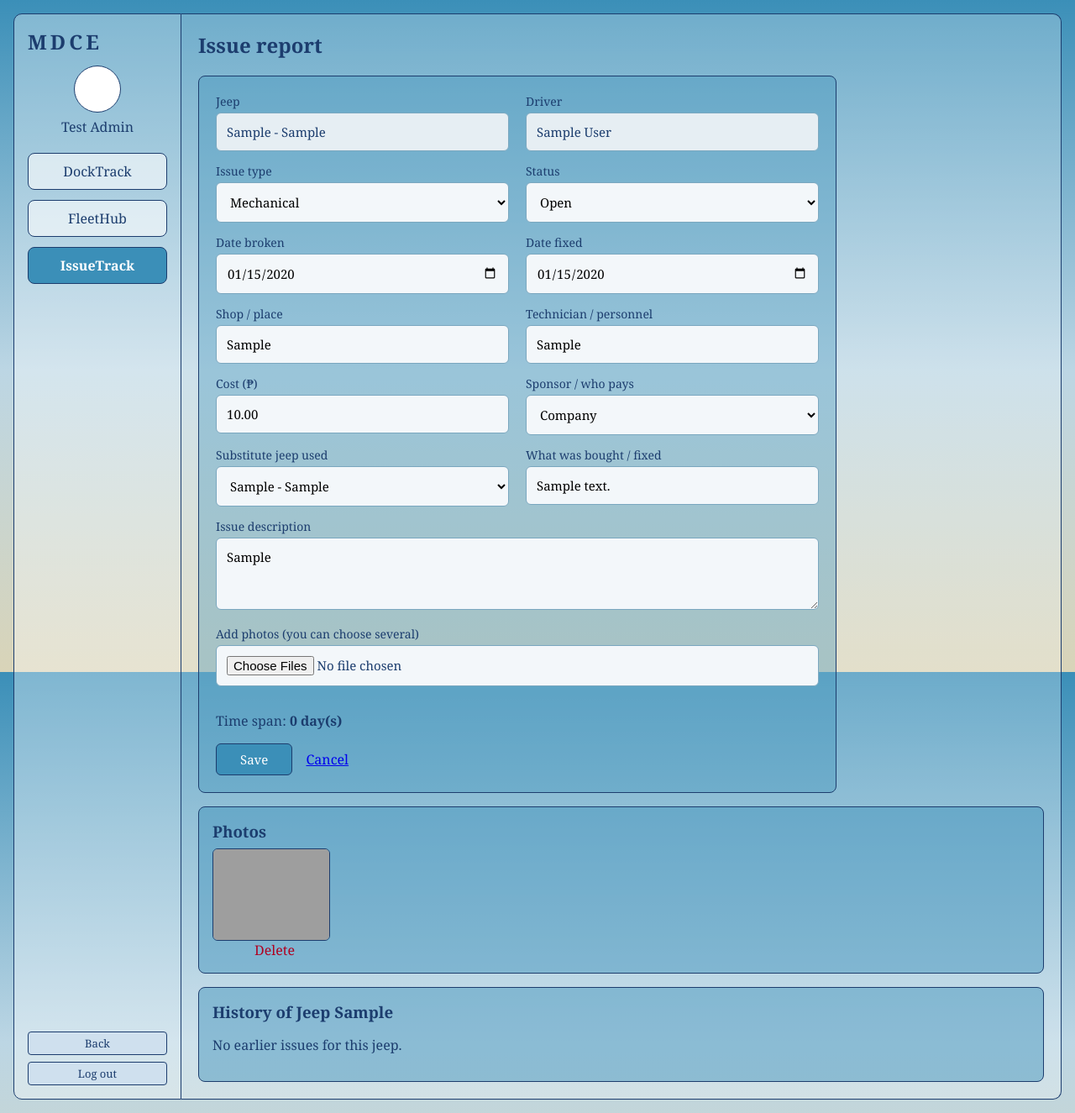
After one commit to vinci404/mdce-finals, a Flask app: page /issues/1 in a window 1280 px wide. The commit adds this page. Shown: the whole page at 84% size. Run offline with Flask 3, Linux system fonts and the light colour scheme; a user stored in the database is signed in; tables that the repository leaves empty hold one stand-in row (values such as "Sample post"); grey boxes are pictures that could not be loaded.

Commit message:
Auto-resolve issue when date fixed is set

```diff
--- a/app.py
+++ b/app.py
@@ -2,11 +2,12 @@ from flask import Flask, render_template, request, redirect, url_for, session, f
 import mysql.connector
 import os
 import uuid
+from datetime import date
 from functools import wraps
 
 app = Flask(__name__)
 app.secret_key = "change-this-to-any-random-text"
-app.config["MAX_CONTENT_LENGTH"] = 10 * 1024 * 1024
+app.config["MAX_CONTENT_LENGTH"] = 25 * 1024 * 1024
 
 
 def get_db():
@@ -460,5 +461,248 @@ def docs_delete(doc_id):
     db.close()
     return redirect(url_for("docs_list"))
 
+
+# ---------- ISSUETRACK ----------
+ISSUE_DIR = os.path.join(app.root_path, "uploads", "issues")
+ISSUE_TYPES = ["Mechanical", "Route", "Gas", "Other"]
+ISSUE_STATUSES = ["Open", "In Progress", "Resolved"]
+PAID_BY = ["Company", "Driver"]
+ALLOWED_ISSUE_PHOTOS = {"png", "jpg", "jpeg", "webp"}
+
+def file_ext(f):
+    return f.filename.rsplit(".", 1)[-1].lower() if "." in f.filename else ""
+
+def save_issue_photos(cur, issue_id, files):
+    """Validate every chosen photo first, then save them all."""
+    files = [f for f in files if f and f.filename]
+    for f in files:
+        if file_ext(f) not in ALLOWED_ISSUE_PHOTOS:
+            raise ValueError("Photos must be png, jpg, jpeg or webp files.")
+    os.makedirs(ISSUE_DIR, exist_ok=True)
+    for f in files:
+        name = uuid.uuid4().hex + "." + file_ext(f)
+        f.save(os.path.join(ISSUE_DIR, name))
+        cur.execute("INSERT INTO issue_photos (issue_id, file_path) VALUES (%s, %s)",
+                    (issue_id, name))
+
+def clean_issue_form(f):
+    data = {
+        "jeep_id": int(f["jeep_id"]) if f.get("jeep_id") else None,
+        "issue_type": f.get("issue_type") if f.get("issue_type") in ISSUE_TYPES else "Other",
+        "issue": (f.get("issue") or "").strip(),
+        "status": f.get("status") if f.get("status") in ISSUE_STATUSES else "Open",
+        "date_broken": f.get("date_broken") or None,
+        "date_fixed": f.get("date_fixed") or None,
+        "cost": f.get("cost") or None,
+        "shop_place": f.get("shop_place") or None,
+        "technician": f.get("technician") or None,
+        "paid_by": f.get("paid_by") if f.get("paid_by") in PAID_BY else None,
+        "repair_details": f.get("repair_details") or None,
+        "substitute_jeep_id": int(f["substitute_jeep_id"]) if f.get("substitute_jeep_id") else None,
+    }
+    # A fixed date means the repair is done, so mark it Resolved automatically
+    if data["date_fixed"]:
+        data["status"] = "Resolved"
+    return data
+
+def validate_issue(d):
+    if not d["jeep_id"]:
+        return "Choose a jeep."
+    if not d["issue"]:
+        return "Describe the issue."
+    if not d["date_broken"]:
+        return "Enter the date broken."
+    if d["date_fixed"] and d["date_fixed"] < d["date_broken"]:
+        return "Date fixed can't be before date broken."
+    if d["cost"]:
+        try:
+            if float(d["cost"]) < 0:
+                return "Cost can't be negative."
+        except ValueError:
+            return "Cost must be a number."
+    if d["substitute_jeep_id"] and d["substitute_jeep_id"] == d["jeep_id"]:
+        return "The substitute jeep can't be the same jeep."
+    return None
+
+def issue_fields(d):
+    return (d["issue_type"], d["issue"], d["status"], d["date_broken"], d["date_fixed"],
+            d["cost"], d["shop_place"], d["technician"], d["paid_by"],
+            d["repair_details"], d["substitute_jeep_id"])
+
+@app.route("/issues")
+@login_required
+def issues_list():
+    status = request.args.get("status")
+    db = get_db()
+    cur = db.cursor(dictionary=True, buffered=True)
+    sql = """
+        SELECT i.*, j.jeep_no, j.plate_no, dr.full_name AS driver_name,
+               DATEDIFF(COALESCE(i.date_fixed, CURDATE()), i.date_broken) AS days_stopped
+        FROM issues i
+        JOIN jeeps j ON i.jeep_id = j.id
+        LEFT JOIN drivers dr ON i.driver_id = dr.id
+    """
+    order = " ORDER BY (i.status = 'Resolved'), i.date_broken DESC, i.id DESC"
+    if status in ISSUE_STATUSES:
+        cur.execute(sql + " WHERE i.status = %s" + order, (status,))
+    else:
+        status = None
+        cur.execute(sql + order)
+    rows = cur.fetchall()
+    cur.close()
+    db.close()
+    return render_template("issues.html", issues=rows, statuses=ISSUE_STATUSES,
+                           current_status=status)
+
+@app.route("/issues/add", methods=["GET", "POST"])
+@login_required
+def issues_add():
+    db = get_db()
+    cur = db.cursor(dictionary=True, buffered=True)
+    error = None
+    try:
+        if request.method == "POST":
+            data = clean_issue_form(request.form)
+            error = validate_issue(data)
+            if not error:
+                try:
+                    cur.execute("SELECT id FROM drivers WHERE jeep_id = %s", (data["jeep_id"],))
+                    drv = cur.fetchone()
+                    cur.execute("""
+                        INSERT INTO issues (jeep_id, driver_id, issue_type, issue, status,
+                            date_broken, date_fixed, cost, shop_place, technician, paid_by,
+                            repair_details, substitute_jeep_id)
+                        VALUES (%s,%s,%s,%s,%s,%s,%s,%s,%s,%s,%s,%s,%s)
+                    """, (data["jeep_id"], drv["id"] if drv else None) + issue_fields(data))
+                    save_issue_photos(cur, cur.lastrowid, request.files.getlist("photos"))
+                    db.commit()
+                    return redirect(url_for("issues_list"))
+                except ValueError as e:
+                    db.rollback()
+                    error = str(e)
+        cur.execute("SELECT id, jeep_no, plate_no FROM jeeps ORDER BY jeep_no")
+        jeeps = cur.fetchall()
+        return render_template("issue_form.html", issue=request.form, jeeps=jeeps,
+                               error=error, title="Add issue", editing=False,
+                               today=date.today().isoformat(), issue_types=ISSUE_TYPES,
+                               statuses=ISSUE_STATUSES, paid_by=PAID_BY,
+                               photos=[], history=[])
+    finally:
+        cur.close()
+        db.close()
+
+@app.route("/issues/<int:issue_id>", methods=["GET", "POST"])
+@login_required
+def issues_edit(issue_id):
+    db = get_db()
+    cur = db.cursor(dictionary=True, buffered=True)
+    error = None
+    try:
+        cur.execute("""
+            SELECT i.*, j.jeep_no, j.plate_no, dr.full_name AS driver_name,
+                   DATEDIFF(COALESCE(i.date_fixed, CURDATE()), i.date_broken) AS days_stopped
+            FROM issues i
+            JOIN jeeps j ON i.jeep_id = j.id
+            LEFT JOIN drivers dr ON i.driver_id = dr.id
+            WHERE i.id = %s
+        """, (issue_id,))
+        issue = cur.fetchone()
+        if not issue:
+            return redirect(url_for("issues_list"))
+
+        if request.method == "POST":
+            data = clean_issue_form(request.form)
+            data["jeep_id"] = issue["jeep_id"]
+            error = validate_issue(data)
+            if not error:
+                try:
+                    cur.execute("""
+                        UPDATE issues SET issue_type=%s, issue=%s, status=%s, date_broken=%s,
+                            date_fixed=%s, cost=%s, shop_place=%s, technician=%s, paid_by=%s,
+                            repair_details=%s, substitute_jeep_id=%s
+                        WHERE id=%s
+                    """, issue_fields(data) + (issue_id,))
+                    save_issue_photos(cur, issue_id, request.files.getlist("photos"))
+                    db.commit()
+                    flash("Issue saved.")
+                    return redirect(url_for("issues_list"))
+                except ValueError as e:
+                    db.rollback()
+                    error = str(e)
+            issue = {**issue, **request.form.to_dict()}
+
+        cur.execute("SELECT id, jeep_no, plate_no FROM jeeps ORDER BY jeep_no")
+        jeeps = cur.fetchall()
+        cur.execute("SELECT id FROM issue_photos WHERE issue_id = %s ORDER BY id", (issue_id,))
+        photos = cur.fetchall()
+        cur.execute("""
+            SELECT i.id, i.issue_type, i.issue, i.status, i.date_broken, i.date_fixed, i.cost,
+                   DATEDIFF(COALESCE(i.date_fixed, CURDATE()), i.date_broken) AS days_stopped
+            FROM issues i
+            WHERE i.jeep_id = %s AND i.id <> %s
+            ORDER BY i.date_broken DESC
+        """, (issue["jeep_id"], issue_id))
+        history = cur.fetchall()
+        return render_template("issue_form.html", issue=issue, jeeps=jeeps, error=error,
+                               title="Issue report", editing=True,
+                               today=date.today().isoformat(), issue_types=ISSUE_TYPES,
+                               statuses=ISSUE_STATUSES, paid_by=PAID_BY,
+                               photos=photos, history=history)
+    finally:
+        cur.close()
+        db.close()
+
+@app.route("/issues/photo/<int:photo_id>")
+@login_required
+def issues_photo(photo_id):
+    db = get_db()
+    cur = db.cursor(dictionary=True)
+    cur.execute("SELECT file_path FROM issue_photos WHERE id = %s", (photo_id,))
+    row = cur.fetchone()
+    cur.close()
+    db.close()
+    if not row:
+        abort(404)
+    return send_from_directory(ISSUE_DIR, row["file_path"])
+
+@app.route("/issues/photo/<int:photo_id>/delete", methods=["POST"])
+@login_required
+def issues_photo_delete(photo_id):
+    db = get_db()
+    cur = db.cursor(dictionary=True)
+    cur.execute("SELECT issue_id, file_path FROM issue_photos WHERE id = %s", (photo_id,))
+    row = cur.fetchone()
+    if not row:
+        cur.close()
+        db.close()
+        return redirect(url_for("issues_list"))
+    cur.execute("DELETE FROM issue_photos WHERE id = %s", (photo_id,))
+    db.commit()
+    try:
+        os.remove(os.path.join(ISSUE_DIR, row["file_path"]))
+    except OSError:
+        pass
+    cur.close()
+    db.close()
+    return redirect(url_for("issues_edit", issue_id=row["issue_id"]))
+
+@app.route("/issues/<int:issue_id>/delete", methods=["POST"])
+@login_required
+def issues_delete(issue_id):
+    db = get_db()
+    cur = db.cursor(dictionary=True)
+    cur.execute("SELECT file_path FROM issue_photos WHERE issue_id = %s", (issue_id,))
+    files = [r["file_path"] for r in cur.fetchall()]
+    cur.execute("DELETE FROM issues WHERE id = %s", (issue_id,))
+    db.commit()
+    for name in files:
+        try:
+            os.remove(os.path.join(ISSUE_DIR, name))
+        except OSError:
+            pass
+    cur.close()
+    db.close()
+    return redirect(url_for("issues_list"))
+
 if __name__ == "__main__":
     app.run(debug=True)
--- a/static/css/style.css
+++ b/static/css/style.css
@@ -323,3 +323,63 @@ select {
     font-weight: bold;
     margin-left: 6px;
 }
+
+textarea {
+    width: 100%;
+    padding: 12px;
+    margin-bottom: 14px;
+    border: 1px solid #7aa7bf;
+    border-radius: 6px;
+    background: #f3f7fa;
+    font-family: inherit;
+    font-size: 15px;
+    resize: vertical;
+}
+
+input:disabled {
+    background: #e6eef3;
+    color: #1c3d6e;
+}
+
+.full {
+    grid-column: 1 / -1;
+}
+
+.badge {
+    padding: 2px 10px;
+    border-radius: 10px;
+    font-size: 13px;
+    border: 1px solid #1c3d6e;
+    background: #fff;
+}
+
+.badge.open {
+    background: #f8d7da;
+}
+
+.badge.in-progress {
+    background: #fff3cd;
+}
+
+.badge.resolved {
+    background: #d4edda;
+}
+
+.photos {
+    display: flex;
+    flex-wrap: wrap;
+    gap: 12px;
+}
+
+.photo-box {
+    text-align: center;
+}
+
+.photo {
+    width: 140px;
+    height: 110px;
+    object-fit: cover;
+    display: block;
+    border: 1px solid #1c3d6e;
+    border-radius: 6px;
+}
--- a/templates/base.html
+++ b/templates/base.html
@@ -30,7 +30,7 @@
             >FleetHub</a
           >
           <a
-            href="#"
+            href="{{ url_for('issues_list') }}"
             class="nav-btn {% if ep.startswith('issue') %}active{% endif %}"
             >IssueTrack</a
           >
--- /dev/null
+++ b/templates/issue_form.html
@@ -0,0 +1,166 @@
+{% extends "base.html" %}
+{% block title %}{{ title }}{% endblock %}
+{% block content %}
+<h2 class="page-title">{{ title }}</h2>
+
+<form method="POST" enctype="multipart/form-data" class="form-card wide">
+  <div class="form-grid">
+    <div>
+      <label>Jeep</label>
+      {% if editing %}
+        <input type="text" value="{{ issue.jeep_no }} - {{ issue.plate_no }}" disabled>
+      {% else %}
+        <select name="jeep_id" required>
+          <option value="">- choose -</option>
+          {% for j in jeeps %}
+            <option value="{{ j.id }}" {% if issue.get('jeep_id')|string == j.id|string %}selected{% endif %}>
+              {{ j.jeep_no }} - {{ j.plate_no }}
+            </option>
+          {% endfor %}
+        </select>
+      {% endif %}
+    </div>
+
+    <div>
+      <label>Driver</label>
+      {% if editing %}
+        <input type="text" value="{{ issue.driver_name or '-' }}" disabled>
+      {% else %}
+        <input type="text" value="Recorded automatically from the jeep" disabled>
+      {% endif %}
+    </div>
+
+    <div>
+      <label>Issue type</label>
+      <select name="issue_type">
+        {% for t in issue_types %}
+          <option value="{{ t }}" {% if issue.get('issue_type') == t %}selected{% endif %}>{{ t }}</option>
+        {% endfor %}
+      </select>
+    </div>
+
+    <div>
+      <label>Status</label>
+      <select name="status">
+        {% for s in statuses %}
+          <option value="{{ s }}" {% if issue.get('status') == s %}selected{% endif %}>{{ s }}</option>
+        {% endfor %}
+      </select>
+    </div>
+
+    <div>
+      <label>Date broken</label>
+      <input type="date" name="date_broken" value="{{ issue.get('date_broken') or today }}" required>
+    </div>
+
+    <div>
+      <label>Date fixed</label>
+      <input type="date" name="date_fixed" value="{{ issue.get('date_fixed') or '' }}">
+    </div>
+
+    <div>
+      <label>Shop / place</label>
+      <input type="text" name="shop_place" value="{{ issue.get('shop_place') or '' }}">
+    </div>
+
+    <div>
+      <label>Technician / personnel</label>
+      <input type="text" name="technician" value="{{ issue.get('technician') or '' }}">
+    </div>
+
+    <div>
+      <label>Cost (₱)</label>
+      <input type="number" step="0.01" min="0" name="cost" value="{{ issue.get('cost') or '' }}">
+    </div>
+
+    <div>
+      <label>Sponsor / who pays</label>
+      <select name="paid_by">
+        <option value="">- not set -</option>
+        {% for p in paid_by %}
+          <option value="{{ p }}" {% if issue.get('paid_by') == p %}selected{% endif %}>{{ p }}</option>
+        {% endfor %}
+      </select>
+    </div>
+
+    <div>
+      <label>Substitute jeep used</label>
+      <select name="substitute_jeep_id">
+        <option value="">- none -</option>
+        {% for j in jeeps %}
+          <option value="{{ j.id }}" {% if issue.get('substitute_jeep_id')|string == j.id|string %}selected{% endif %}>
+            {{ j.jeep_no }} - {{ j.plate_no }}
+          </option>
+        {% endfor %}
+      </select>
+    </div>
+
+    <div>
+      <label>What was bought / fixed</label>
+      <input type="text" name="repair_details" value="{{ issue.get('repair_details') or '' }}">
+    </div>
+
+    <div class="full">
+      <label>Issue description</label>
+      <textarea name="issue" rows="3" required>{{ issue.get('issue') or '' }}</textarea>
+    </div>
+
+    <div class="full">
+      <label>Add photos (you can choose several)</label>
+      <input type="file" name="photos" accept="image/*" multiple>
+    </div>
+  </div>
+
+  {% if editing %}
+    <p>Time span: <strong>{{ issue.days_stopped }} day(s)</strong>{% if not issue.date_fixed %} so far (not fixed yet){% endif %}</p>
+  {% endif %}
+
+  {% if error %}<p class="error">{{ error }}</p>{% endif %}
+  <button type="submit" class="btn">Save</button>
+  <a href="{{ url_for('issues_list') }}">Cancel</a>
+</form>
+
+{% if editing %}
+<div class="card" style="margin-top:16px">
+  <h3>Photos</h3>
+  {% if photos %}
+    <div class="photos">
+      {% for p in photos %}
+        <div class="photo-box">
+          <a href="{{ url_for('issues_photo', photo_id=p.id) }}" target="_blank">
+            <img src="{{ url_for('issues_photo', photo_id=p.id) }}" class="photo" alt="">
+          </a>
+          <form method="POST" action="{{ url_for('issues_photo_delete', photo_id=p.id) }}"
+                onsubmit="return confirm('Delete this photo?')">
+            <button type="submit" class="link-btn">Delete</button>
+          </form>
+        </div>
+      {% endfor %}
+    </div>
+  {% else %}
+    <p>No photos yet. Choose some above and click Save.</p>
+  {% endif %}
+</div>
+
+<div class="card" style="margin-top:16px">
+  <h3>History of Jeep {{ issue.jeep_no }}</h3>
+  {% if history %}
+    <table class="table">
+      <tr><th>Date broken</th><th>Issue</th><th>Days stopped</th><th>Cost</th><th>Status</th><th></th></tr>
+      {% for h in history %}
+      <tr>
+        <td>{{ h.date_broken }}</td>
+        <td>{{ h.issue_type }}: {{ h.issue|truncate(40) }}</td>
+        <td>{{ h.days_stopped }}{% if not h.date_fixed %} (ongoing){% endif %}</td>
+        <td>{% if h.cost is not none %}₱{{ "{:,.2f}".format(h.cost) }}{% else %}-{% endif %}</td>
+        <td><span class="badge {{ h.status|lower|replace(' ', '-') }}">{{ h.status }}</span></td>
+        <td><a href="{{ url_for('issues_edit', issue_id=h.id) }}">View/Edit</a></td>
+      </tr>
+      {% endfor %}
+    </table>
+  {% else %}
+    <p>No earlier issues for this jeep.</p>
+  {% endif %}
+</div>
+{% endif %}
+{% endblock %}
```
Also changed, not shown: templates/issues.html (added, +70 -0 lines), uploads/issues/a1683780d3db454eb32bd7fdb74d7eb1.png (added).
